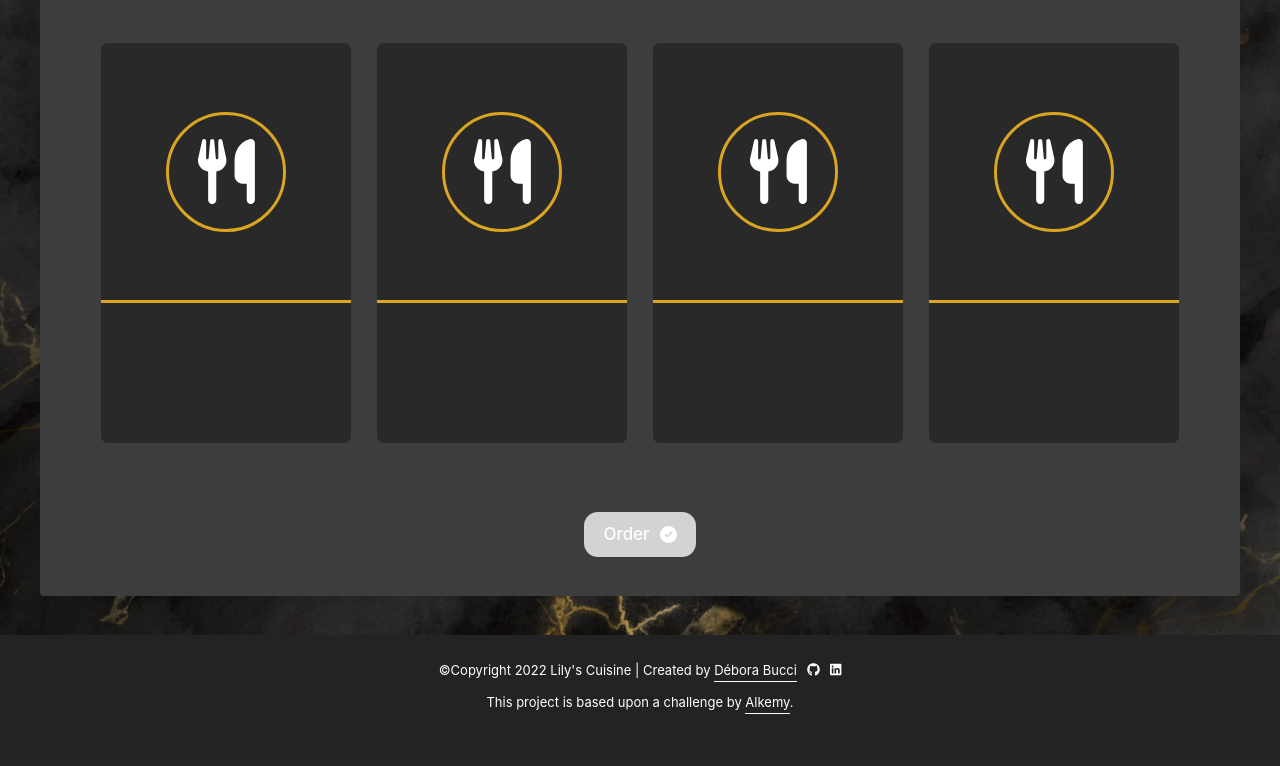
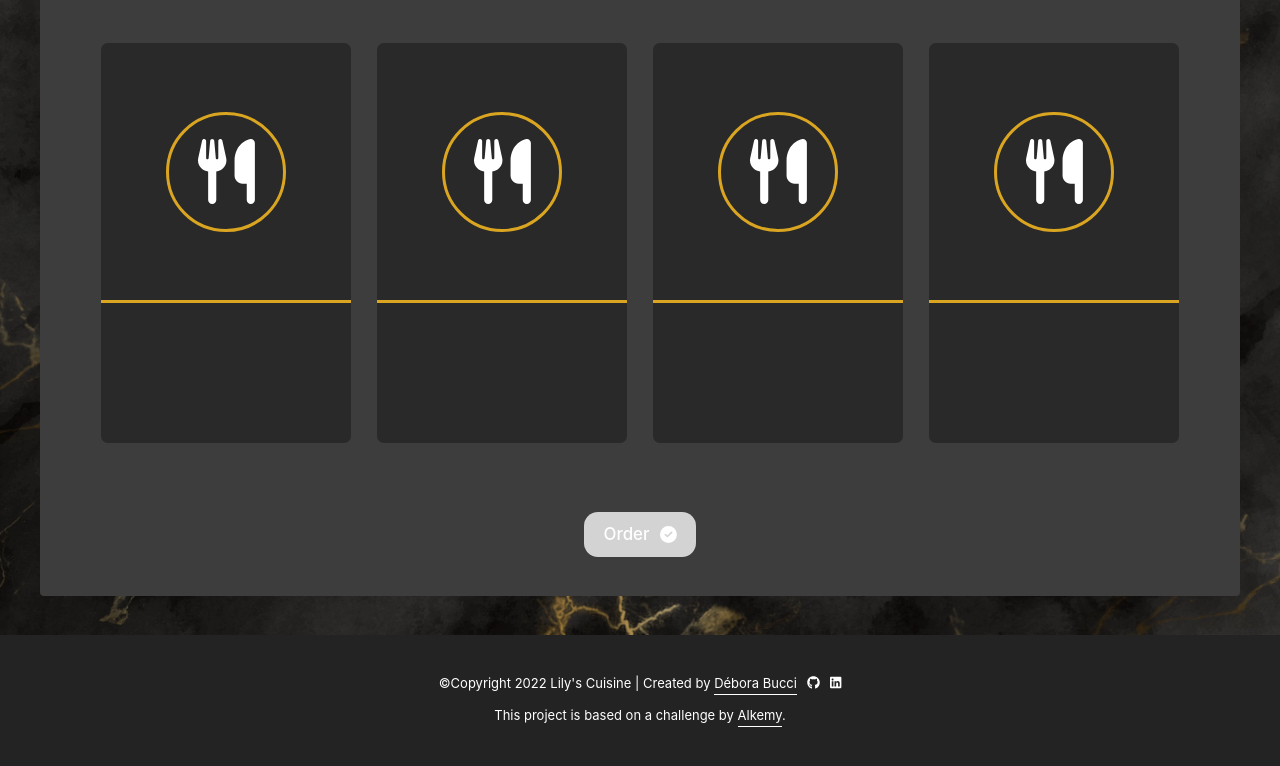
Before and after one commit to DeboraBucci/alkemy-challenge-react, a React (Create React App) app: page / in a window 1280 px wide. Shown: the part 957-1723 px from the top of the page. Built offline with nearby package versions, Linux system fonts and the light colour scheme; sample sign-in values are in the browser's storage.

Commit message:
change 'upon' to 'on', and add more padding so the 'Bar' component doesn't overlap the content inside the 'Footer'

```diff
--- a/src/components/home/footer/Footer.js
+++ b/src/components/home/footer/Footer.js
@@ -25,7 +25,7 @@ const Footer = () => {
         </Link>
       </div>
       <p>
-        This project is based upon a challenge by{" "}
+        This project is based on a challenge by{" "}
         <Link className={classes.underline} href="https://www.alkemy.org/">
           Alkemy
         </Link>
--- a/src/components/home/footer/Footer.module.css
+++ b/src/components/home/footer/Footer.module.css
@@ -6,7 +6,7 @@
   align-items: center;
   justify-content: center;
 
-  padding: 2rem;
+  padding: 3rem 2rem 5rem 2rem;
 }
 
 .copyright-box {
```
